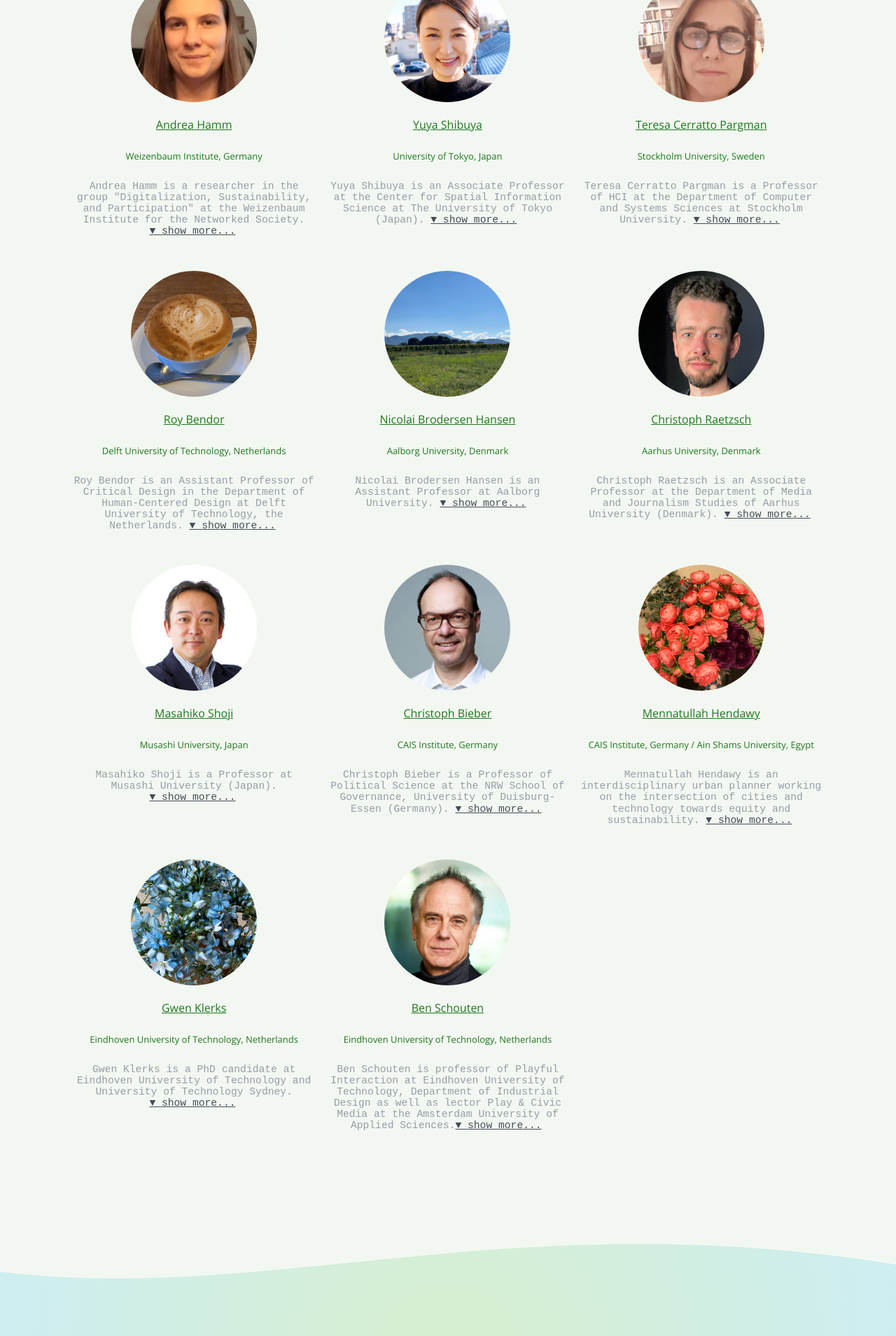
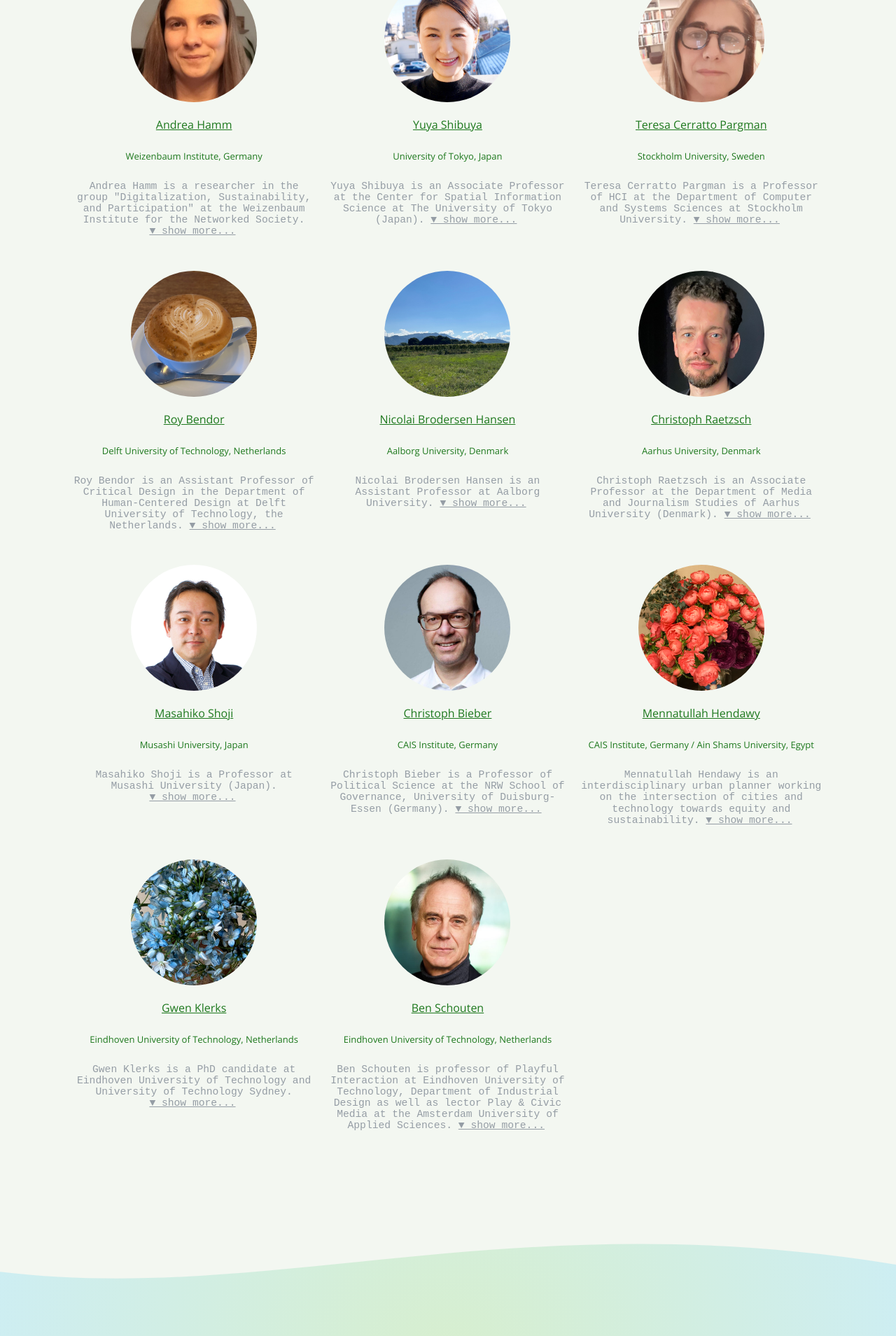
Before and after one commit to discontinued-civictech/discontinued-civictech.github.io, a Jekyll site: the page built from organizers.md, in a window 1280 px wide. Shown: the part 771-2680 px from the top of the page at 70% size. Built offline with Jekyll 4.4.1, drawn with Linux system fonts in a browser that asks for light colours; our own code applies the rules of GitHub Pages for plain Markdown files.

Commit message:
Update style

```diff
--- a/_sass/jekyll-theme-cayman.scss
+++ b/_sass/jekyll-theme-cayman.scss
@@ -348,7 +348,7 @@ a {
   summary::after {
     display: inline-block;
     text-decoration: underline;
-    color: #444d56;
+    // color: #444d56;
     content: " ▼ show more...";
     margin: 0 .3em 0 0;
     transform: rotate(0deg);
@@ -356,14 +356,14 @@ a {
   }
 
   details[open] summary::after {
-    color: #444d56;
-    // transform: rotate(180deg);
+    // color: #444d56;
     content: " ▲ show less...";
   }
 
   .details_content {
       // background: #f5f5f5;
       // padding: 16px;
+      margin-top: .8rem;
       border-radius: 2px;
   }
 
--- a/organizers.md
+++ b/organizers.md
@@ -205,7 +205,7 @@ layout: default
         </div>
         <div class="profile-detail-text">
         <details>
-            <summary>Ben Schouten is professor of Playful Interaction at Eindhoven University of Technology, Department of Industrial Design as well as lector Play & Civic Media at the Amsterdam University of Applied Sciences.</summary>
+            <summary>Ben Schouten is professor of Playful Interaction at Eindhoven University of Technology, Department of Industrial Design as well as lector Play & Civic Media at the Amsterdam University of Applied Sciences. </summary>
             <div class="details_content">
               He founded the Master Digital Design in Amsterdam and until 2020 worked as its scientific director. His group focuses on play and design for social innovations, citizen empowerment and culture. He (co) authored 5 books and 100-plus publications at the intersection of play, games, participatory design and citizen empowerment. His latest book, The Civic Empowerment Toolbox, Action Design for Urban Futures has recently been published. <a href="https://www.japsambooks.nl/products/the-civic-empowerment-toolbox">https://www.japsambooks.nl/products/the-civic-empowerment-toolbox</a>. His design includes, multiple games within the domain of health care, education, urban planning, focusing on playful empowerment.
             </div>
```
